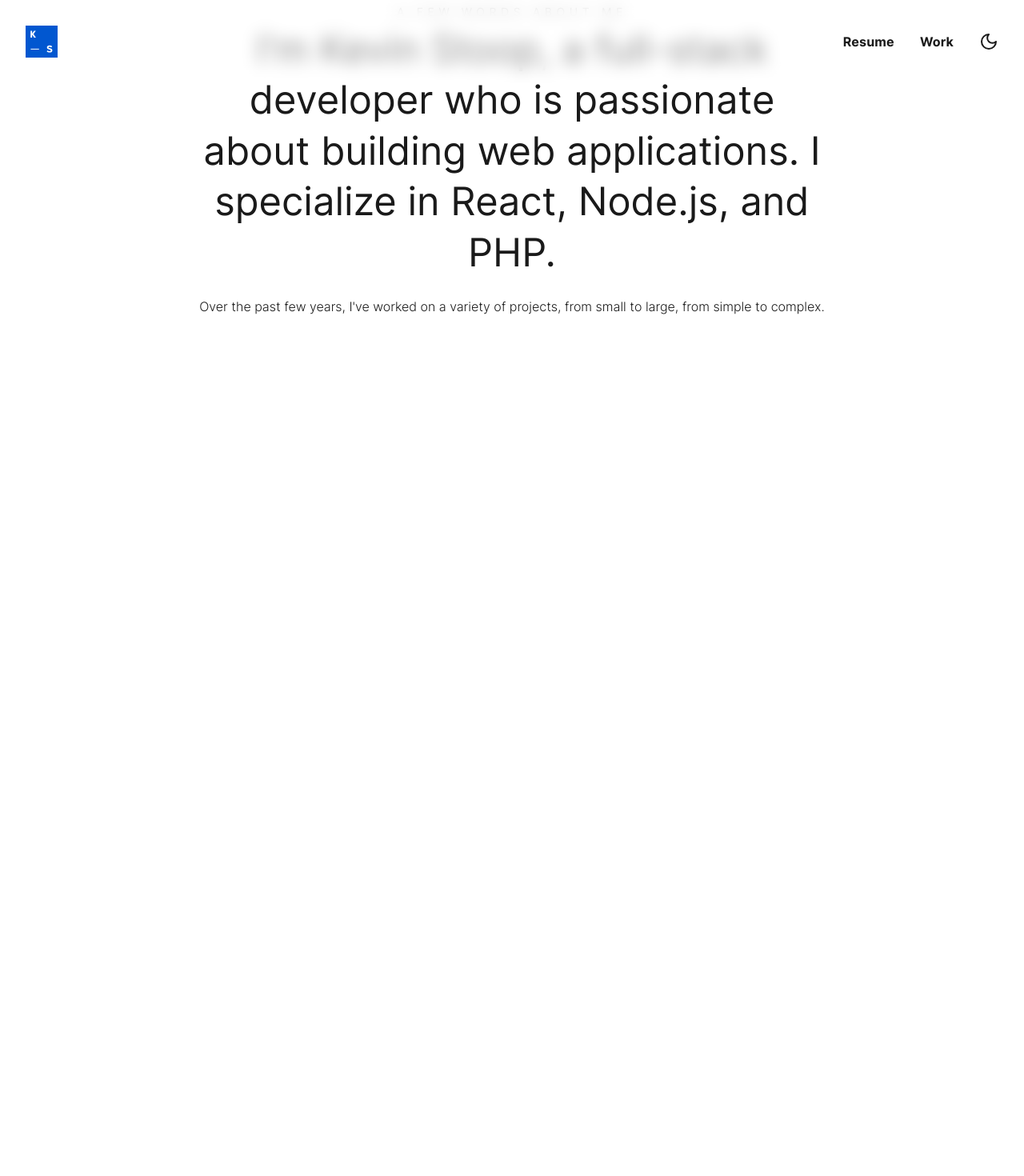
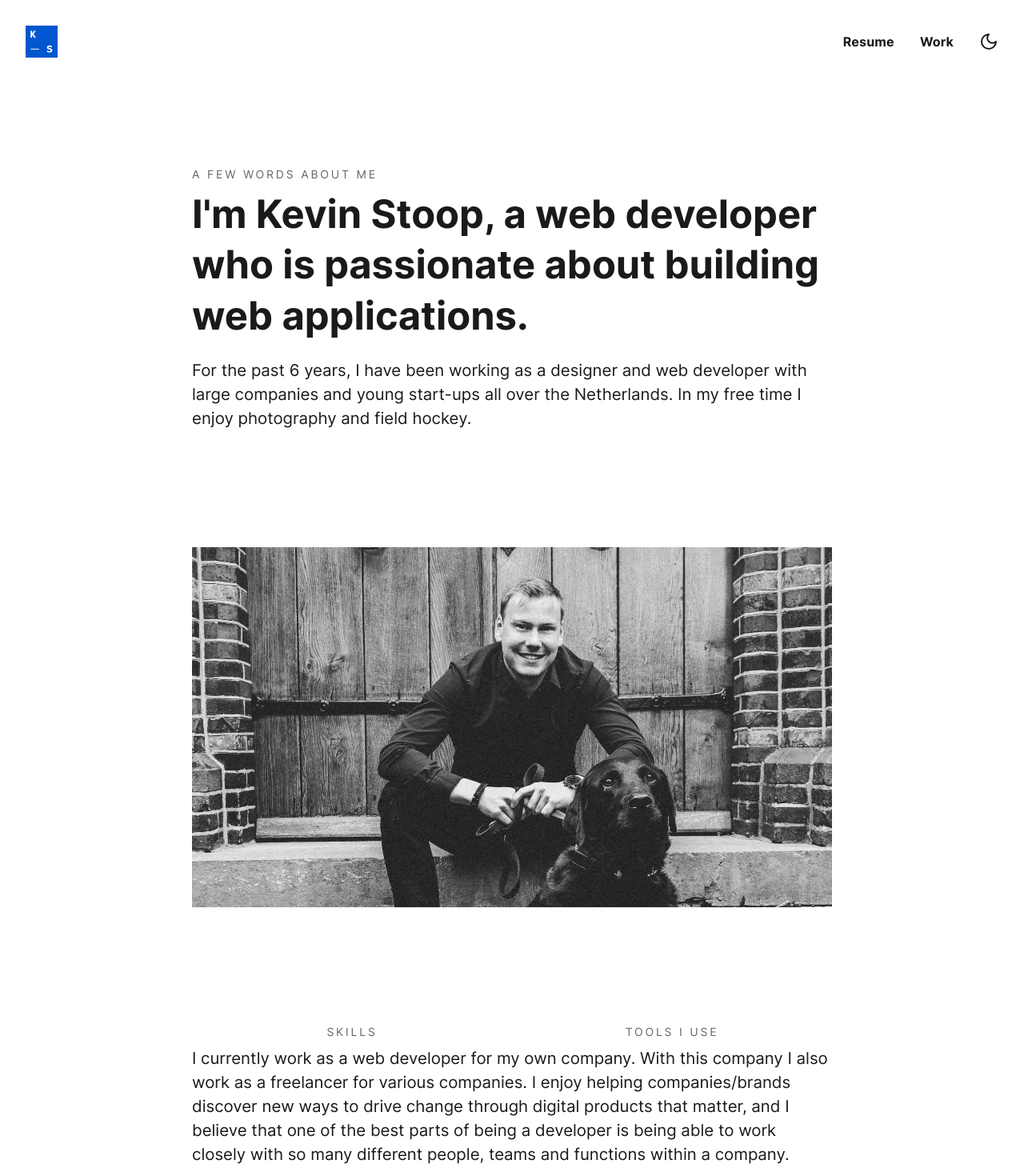
Before and after one commit to NSMNIA/NSMNIA, a React (Vite) app: page /vvd in a window 1280 px wide. Shown: the top 1470 px of the page at 80% size. Before the commit the page ends 800 px from the top, so only its background shows below. Built offline with nearby package versions, Linux system fonts and the light colour scheme.

Commit message:
updated resume
Signed-off-by: Kevin Stoop <433243@student.fontys.nl>

```diff
--- a/src/assets/scss/index.scss
+++ b/src/assets/scss/index.scss
@@ -414,7 +414,7 @@ small,
 }
 
 .animate--second {
-    animation-name: animation-2nd;
+    animation-name: fadeInView;
     animation-duration: .7s;
     animation-delay: .4s;
     animation-fill-mode: both;
@@ -422,11 +422,25 @@ small,
 }
 
 .animate--third {
-    animation-name: animation-3rd;
+    animation-name: fadeInView;
     animation-duration: .7s;
     animation-delay: .8s;
     animation-fill-mode: both;
     animation-timing-function: cubic-bezier(.3, 0, .5, 1);
+}
+
+.animate--fourth {
+    animation-name: fadeInView;
+    animation-duration: .7s;
+    animation-delay: 1.2s;
+    animation-fill-mode: both;
+    animation-timing-function: cubic-bezier(.3, 0, .5, 1);
+}
+
+p {
+    font-weight: 400;
+    font-size: 1.275rem;
+    line-height: 1.875rem;
 }
 
 @keyframes fadeInView {
@@ -440,29 +454,3 @@ small,
         opacity: 1;
     }
 }
-
-@keyframes animation-2nd {
-
-    0% {
-        opacity: 0;
-        transform: translate3d(0, 20px, 0);
-    }
-
-    100% {
-        opacity: 1;
-        transform: translate3d(0, 0, 0);
-    }
-}
-
-@keyframes animation-3rd {
-
-    0% {
-        opacity: 0;
-        transform: translate3d(0, 20px, 0);
-    }
-
-    100% {
-        opacity: 1;
-        transform: translate3d(0, 0, 0);
-    }
-}
--- a/src/assets/scss/project.module.scss
+++ b/src/assets/scss/project.module.scss
@@ -5,11 +5,13 @@
     gap: 2rem;
 
     &--title {
-        font-size: 1rem;
+        margin: 1rem 0;
+        font-size: .875rem;
+        line-height: 1.25rem;
+        text-transform: uppercase;
+        font-weight: 400;
+        letter-spacing: .2em;
         color: var(--foreground2);
-        font-weight: 600;
-        margin: 1rem 0;
-        text-transform: uppercase;
     }
 
     &--list {
@@ -18,7 +20,13 @@
         gap: 1rem;
         font-size: 1rem;
 
-        span:not(:last-child) {
+        span {
+            font-weight: 400;
+            color: inherit;
+            font-size: 1rem;
+            line-height: 1.5rem;
+
+            &:not(:last-child) {
                 position: relative;
 
                 &::after {
@@ -33,3 +41,4 @@
             }
         }
     }
+}
--- a/src/assets/scss/resume.module.scss
+++ b/src/assets/scss/resume.module.scss
@@ -1,21 +1,63 @@
+@import "./breakpoints";
+
 .resume {
     max-width: var(--max-width);
     padding: 0 var(--max-width--padding);
     margin: 0 auto;
 
     &--header {
-        text-align: center;
+        text-align: left;
+        margin: auto;
+        display: flex;
+        flex-direction: column;
+        justify-content: center;
+        padding-top: 200px;
 
+        @include media("<=phone") {
+            padding-top: 105px;
+        }
+    }
+
+    &--title {
+        font-weight: 700;
     }
 
     &--title-small {
         font-size: .875rem;
         line-height: 1.25rem;
         text-transform: uppercase;
-        padding-top: 5px;
-        padding-bottom: 5px;
+        padding-top: .5rem;
+        padding-bottom: .5rem;
         font-weight: 400;
-        letter-spacing: .4em;
+        letter-spacing: .2em;
         color: var(--foreground2);
     }
+
+    &--image {
+        width: 100%;
+        margin: 130px 0;
+        pointer-events: none;
+        user-select: none;
+
+        @include media("<=phone") {
+            margin: 70px 0;
+        }
+
+        img {
+            width: 100%;
+            aspect-ratio: 16 / 9;
+            object-fit: cover;
+            object-position: top;
+        }
+    }
+
+    &--grid {
+        display: grid;
+        grid-template-columns: repeat(2, 1fr);
+        text-align: center;
+
+        @include media("<=phone") {
+            grid-template-columns: 1fr;
+        }
+    }
 }
--- a/src/components/ProjectFooter/projectFooter.module.scss
+++ b/src/components/ProjectFooter/projectFooter.module.scss
@@ -33,6 +33,7 @@
         color: var(--foreground1);
         transition: color .3s ease-in-out;
         position: relative;
+        font-size: .875rem;
 
         svg {
             height: 18px;
--- a/src/components/ScrollIndicator/index.tsx
+++ b/src/components/ScrollIndicator/index.tsx
@@ -8,9 +8,9 @@ interface IScrollIndicator {
 const ScrollIndicator: FC<IScrollIndicator> = ({ title }) => {
     return (
         <div className={STYLE['scroll-indicator']}>
-            <div className={STYLE['scroll-indicator--title']}>
+            <p className={STYLE['scroll-indicator--title']}>
                 {title}
-            </div>
+            </p>
             <div className={STYLE['scroll-indicator--bar']}>
                 <div className={STYLE['scroll-indicator--bar-animation']}></div>
             </div>
--- a/src/components/ScrollIndicator/scrollIndicator.module.scss
+++ b/src/components/ScrollIndicator/scrollIndicator.module.scss
@@ -1,8 +1,10 @@
 .scroll-indicator {
     &--title {
         color: var(--foreground1);
-        font-weight: 300;
         font-size: 1.125rem;
+        font-weight: 400;
+        font-size: 1.125rem;
+        line-height: 1.5;
     }
 
     &--bar {
--- a/src/pages/Resume.tsx
+++ b/src/pages/Resume.tsx
@@ -1,6 +1,13 @@
+import { useEffect } from 'react';
+import ImageKevin from '../assets/images/kevin.webp';
 import STYLE from '../assets/scss/resume.module.scss';
 
 const Resume = () => {
+
+    useEffect(() => {
+        window.scrollTo(0, 0);
+    }, [])
+
     return (
         <div className={STYLE['resume']}>
             <div className={`${STYLE['resume--header']} animate--init`}>
@@ -8,15 +15,30 @@ const Resume = () => {
                     A few words about me
                 </div>
                 <h1 className={`${STYLE['resume--title']} animate--second`}>
-                    I'm Kevin Stoop, a full-stack developer who is passionate about building web applications. I specialize in React, Node.js, and PHP.
+                    I'm Kevin Stoop, a web developer who is passionate about building web applications.
                 </h1>
-                <p className={`animate--third`}>
-                    Over the past few years, I've worked on a variety of projects, from small to large, from simple to complex.
+                <p className={`${STYLE['resume--paragraph']} animate--third`}>
+                    For the past 6 years, I have been working as a designer and web developer with large companies and young start-ups all over the Netherlands. In my free time I enjoy photography and field hockey.
                 </p>
             </div>
-            <div className={STYLE['resume--image']}>
-
+            <div className={`${STYLE['resume--image']} animate--fourth`}>
+                <img src={ImageKevin} />
             </div>
+            <div className={STYLE['resume--grid']}>
+                <div>
+                    <div className={STYLE['resume--title-small']}>
+                        Skills
+                    </div>
+                </div>
+                <div>
+                    <div className={STYLE['resume--title-small']}>
+                        Tools I use
+                    </div>
+                </div>
+            </div>
+            <p>
+                I currently work as a web developer for my own company. With this company I also work as a freelancer for various companies. I enjoy helping companies/brands discover new ways to drive change through digital products that matter, and I believe that one of the best parts of being a developer is being able to work closely with so many different people, teams and functions within a company.
+            </p>
         </div >
     )
 }
```
Also changed, not shown: src/assets/images/kevin.webp (added), 1 other file (tests, documents, lock files or other folders). Lines whose indentation alone changed are shown as unchanged.
